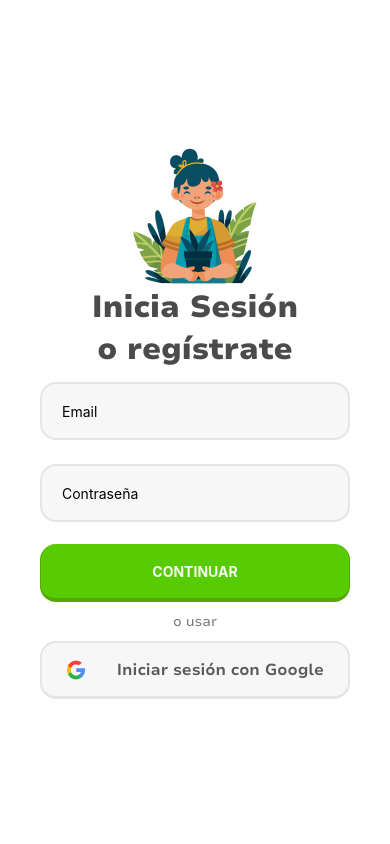
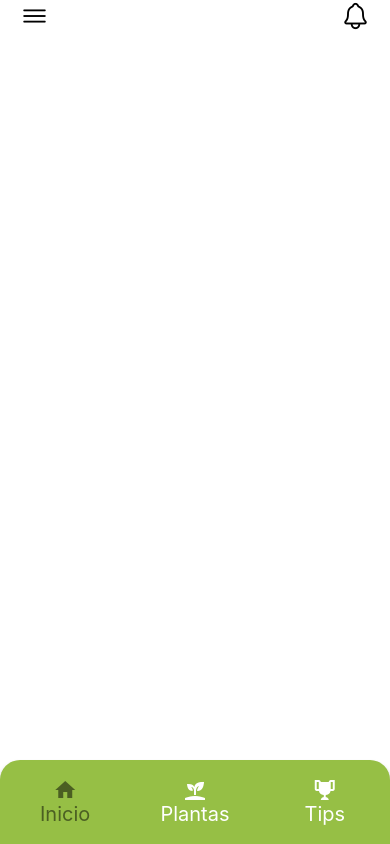
Before and after one commit to Bielma/bio-defenders-frontend, a React Native app: screen /Tips in a window 390 px wide. Built offline with nearby package versions, Linux system fonts and the light colour scheme.

Commit message:
Add tips en el menu inferior y listarlos de async storage

```diff
--- a/src/components/BottomMenu/BottomMenu.tsx
+++ b/src/components/BottomMenu/BottomMenu.tsx
@@ -20,7 +20,7 @@ const BottomMenu = ({ screenName }: IBottomMenuProps) => {
       : theme.colors.white;
 
   const retosColor =
-    screenName === "Retos" ? theme.colors.rgbBackground : theme.colors.white;
+    screenName === "Tips" ? theme.colors.rgbBackground : theme.colors.white;
 
   return (
     <View style={BottomMenuStyles.container}>
@@ -60,11 +60,10 @@ const BottomMenu = ({ screenName }: IBottomMenuProps) => {
           alignItems: "center",
           justifyContent: "center",
         }}
+        onPress={() => navigation.navigate("Tips")}
       >
         <Icon name="trophy" type="material-community" color={retosColor} />
-        <Text style={[BottomMenuStyles.text, { color: retosColor }]}>
-          Retos
-        </Text>
+        <Text style={[BottomMenuStyles.text, { color: retosColor }]}>Tips</Text>
       </TouchableOpacity>
     </View>
   );
--- a/src/navigation/NavigationStacks.tsx
+++ b/src/navigation/NavigationStacks.tsx
@@ -9,6 +9,7 @@ import InitialSurvey from "../views/InitialSurvey/InitialSurvey";
 import PlantsStore from "../views/PlantsStore";
 import { Icon } from "@rneui/base";
 import theme from "../theme";
+import Tips from "../views/Tips";
 
 const Stack = createNativeStackNavigator();
 const NavigationStacks = () => {
@@ -19,6 +20,7 @@ const NavigationStacks = () => {
       <Stack.Screen name="Signup" component={SignUp} />
       <Stack.Screen name="Start" component={Start} />
       <Stack.Screen name="Initial" component={InitialSurvey} />
+      <Stack.Screen name="Tips" component={Tips} />
       <Stack.Screen
         name="PlantsStore"
         component={PlantsStore}
--- /dev/null
+++ b/src/views/Tips/Tips.tsx
@@ -0,0 +1,62 @@
+import React, { useEffect, useState } from "react";
+import { Text, View } from "react-native";
+import { TipsStyles } from "./constants";
+
+import { HomeStyles } from "../Home/constants";
+import BottomMenu from "../../components/BottomMenu";
+import Header from "../../components/Header";
+import AsyncStorage from "@react-native-async-storage/async-storage";
+interface Tip {
+  recomendacion: string;
+  fuente: string;
+  alcance: string;
+  categoria: string;
+}
+const Tips = () => {
+  const [tips, setTips] = useState<Tip[]>([]);
+  useEffect(() => {
+    //get recommendations from async storage
+
+    // Function to get recommendations from async storage
+    const getRecommendations = async () => {
+      try {
+        const recommendations = await AsyncStorage.getItem("recommendations");
+
+        if (recommendations !== null) {
+          setTips(JSON.parse(recommendations));
+        }
+      } catch (error) {
+        console.log(
+          "Error retrieving recommendations from async storage:",
+          error
+        );
+      }
+    };
+
+    // Call the function to get recommendations
+    getRecommendations();
+  }, []);
+  return (
+    <View style={TipsStyles.container}>
+      <View style={HomeStyles.headerContainer}>
+        <Header />
+      </View>
+      <View style={TipsStyles.content}>
+        {tips.map((tip, index) => (
+          <View key={index} style={TipsStyles.card}>
+            <Text>{tip.recomendacion}</Text>
+            <Text>{tip.fuente}</Text>
+            <Text>{tip.alcance}</Text>
+            <Text>{tip.categoria}</Text>
+          </View>
+        ))}
+      </View>
+
+      <View style={{ flex: 0.1 }}>
+        <BottomMenu screenName="Home" />
+      </View>
+    </View>
+  );
+};
+
+export default Tips;
--- /dev/null
+++ b/src/views/Tips/constants/index.ts
@@ -0,0 +1,29 @@
+import { StyleSheet } from "react-native";
+import theme from "../../../theme";
+
+export const TipsStyles = StyleSheet.create({
+  container: {
+    flex: 1,
+    backgroundColor: theme.colors.white,
+    flexDirection: "column",
+    justifyContent: "flex-end",
+  },
+  content: {
+    flex: 0.8,
+    justifyContent: "center",
+  },
+  card: {
+    backgroundColor: theme.colors.white,
+    padding: 10,
+    margin: 10,
+    borderRadius: 10,
+    shadowColor: theme.colors.black,
+    shadowOffset: {
+      width: 0,
+      height: 2,
+    },
+    shadowOpacity: 0.25,
+    shadowRadius: 3.84,
+    elevation: 5,
+  },
+});
--- /dev/null
+++ b/src/views/Tips/index.ts
@@ -0,0 +1,3 @@
+import Tips from "./Tips";
+
+export default Tips;
```
